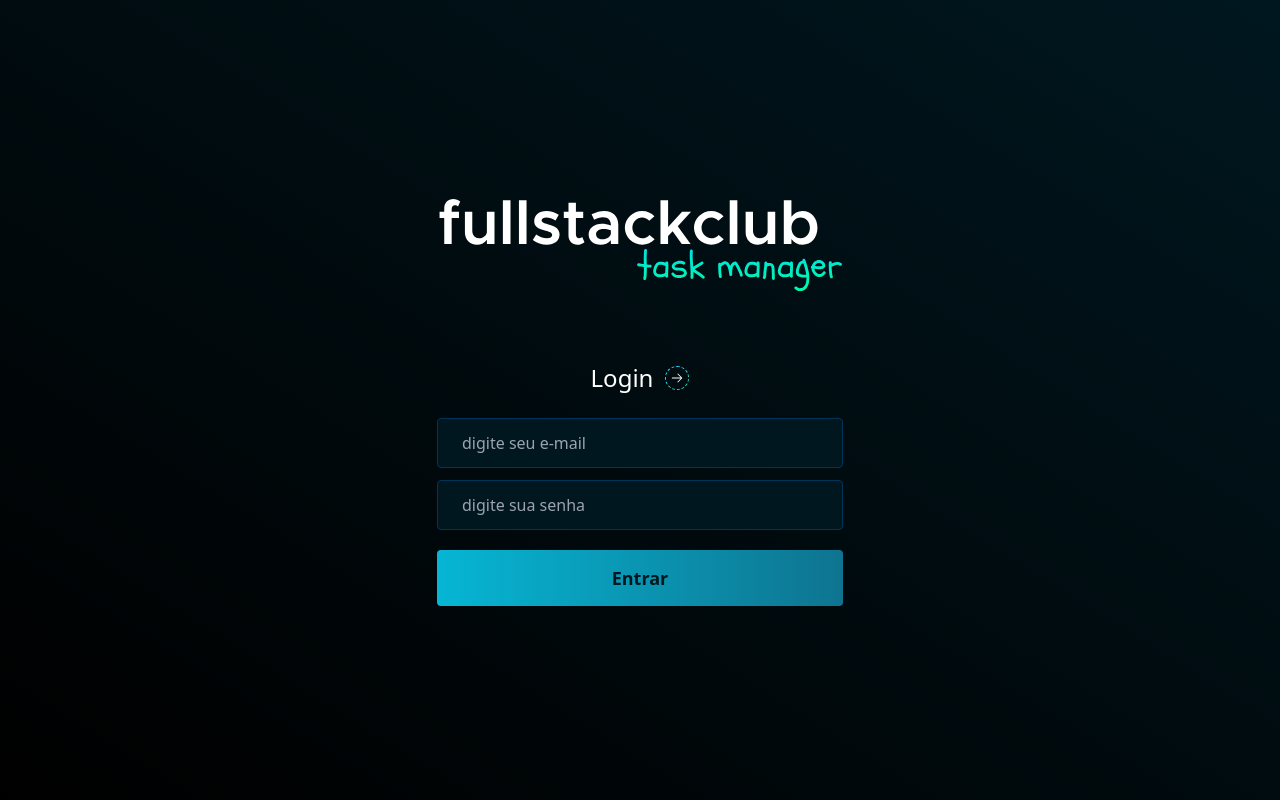
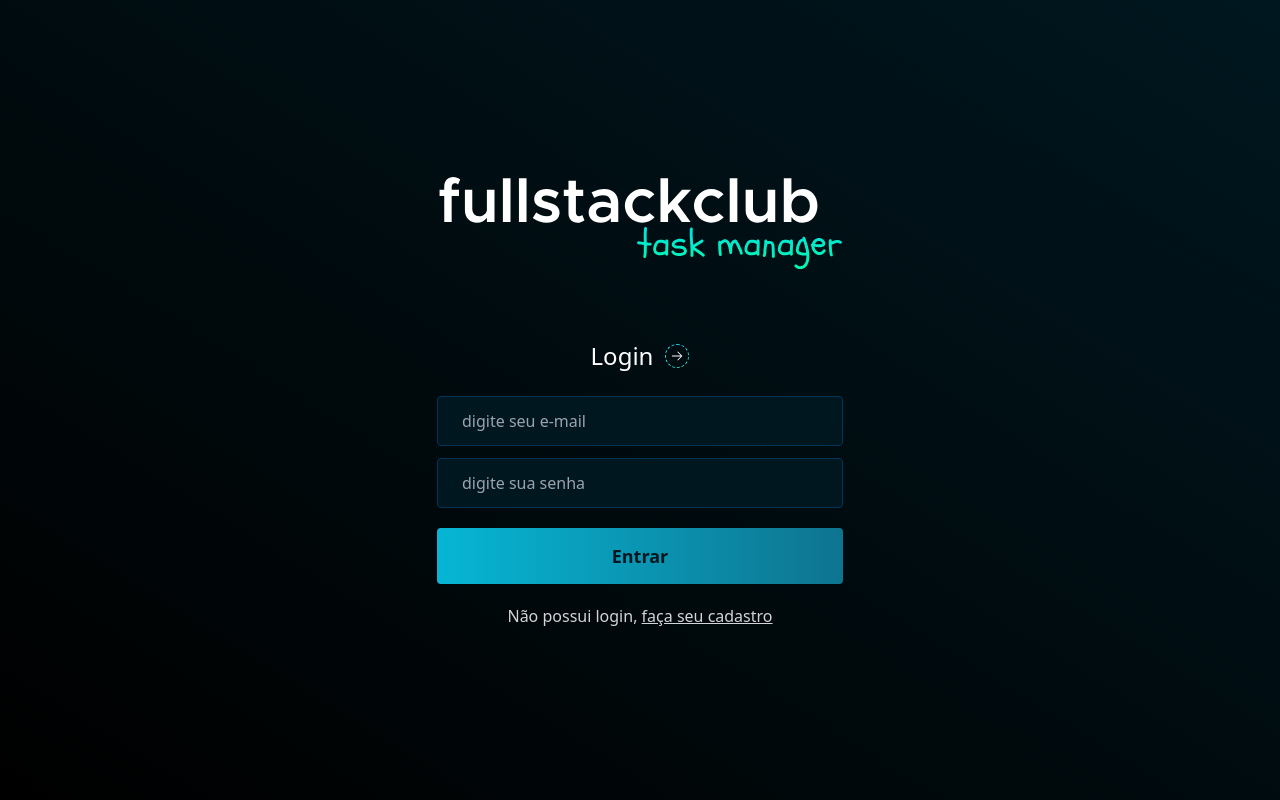
Before and after one commit to leandro-grande/web-task-manager, a React (Vite) app: page /login in a window 1280 px wide. Built offline with nearby package versions, Linux system fonts and the light colour scheme.

Commit message:
feat: add redirect to register

```diff
--- a/src/pages/Login/index.tsx
+++ b/src/pages/Login/index.tsx
@@ -3,13 +3,13 @@ import { InputContent, InputControl } from '../../components/Input';
 import { useLogin } from './useLogin';
 
 import logo from '../../assets/logo.svg';
+import { Link } from 'react-router-dom';
 
 export function Login() {
 	const { register, errors, handleLogin } = useLogin();
 
 	return (
 		<div className="h-screen w-screen flex flex-col items-center justify-center bg-gradient-to-tr from-black to-bg-dark">
-
 			<div className='w-[406px] flex flex-col items-center justify-center'>
 				<img
 					src={logo}
@@ -53,6 +53,12 @@ export function Login() {
 						Entrar
 					</button>
 				</form>
+
+				<span
+					className='mt-5 text-zinc-300'
+				>
+					Não possui login, <Link className='underline hover:text-white' to='/register'>faça seu cadastro</Link>
+				</span>
 			</div>
 		</div>
 	);
```
